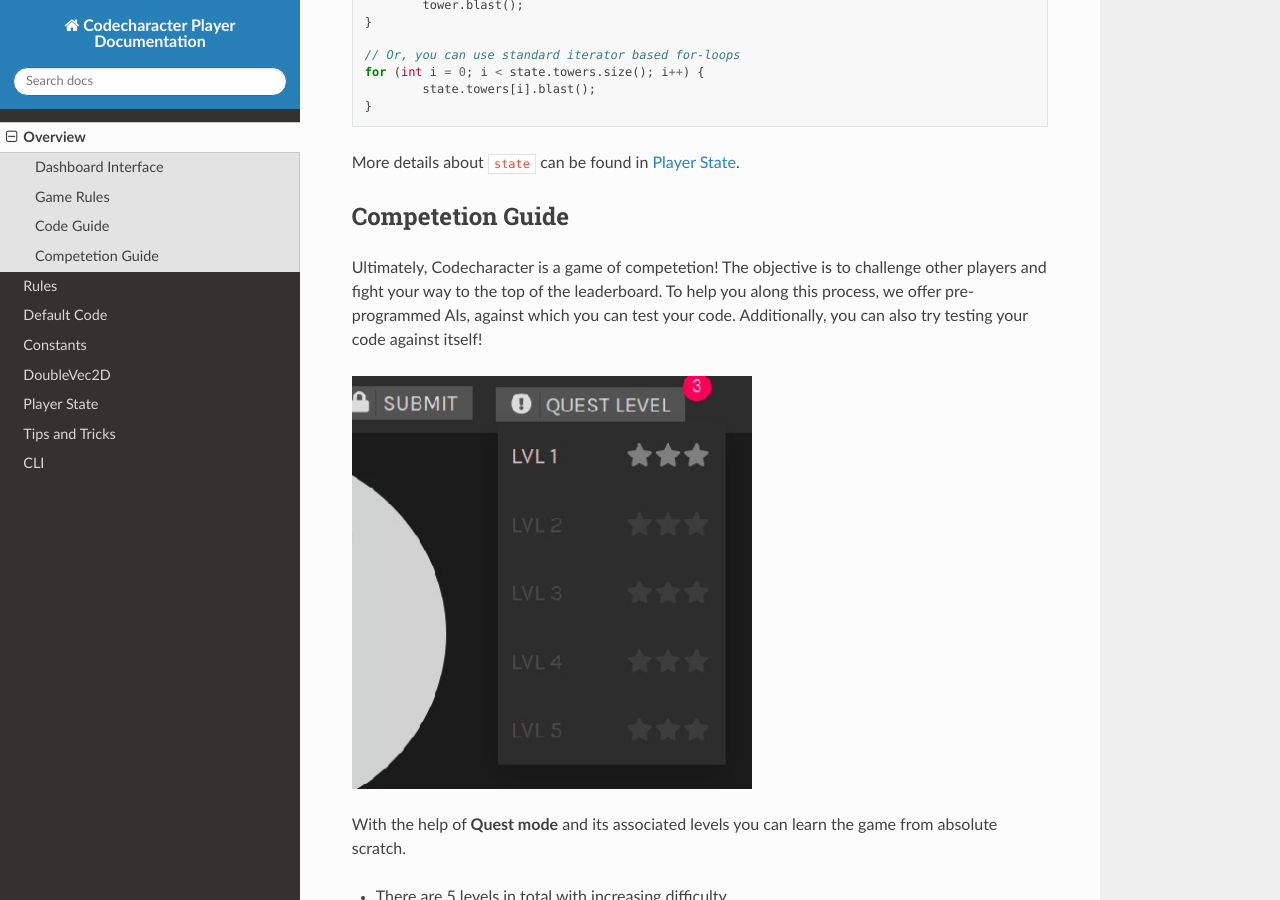
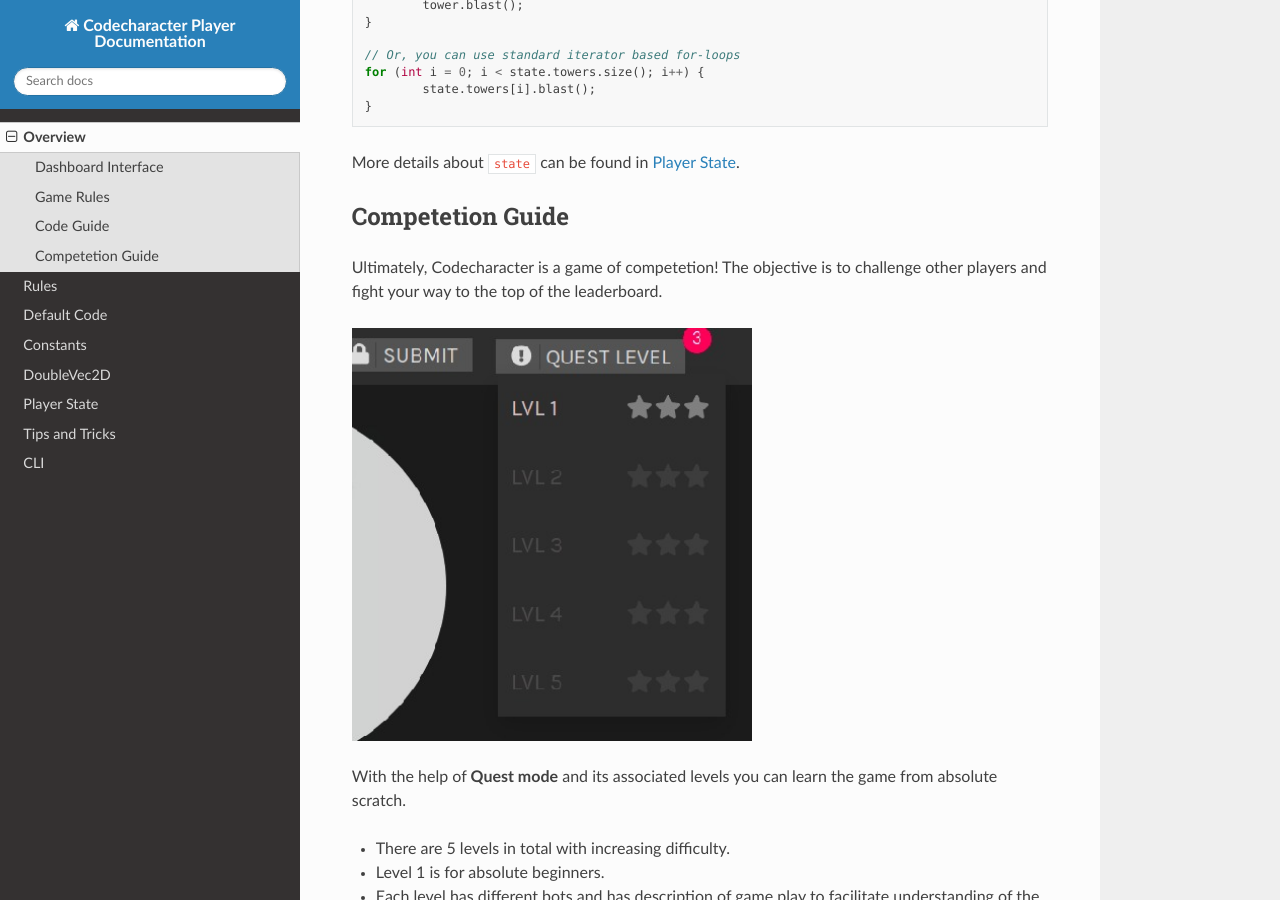
Before and after one commit to delta/codecharacter-player-docs-2020, a Sphinx documentation site: the page built from source/overview.rst, in a window 1280 px wide and 900 px high, scrolled down 4237 px. Built offline with Sphinx 7.4.7 and the Read the Docs theme 2.0.0, drawn with Linux system fonts in a browser that asks for light colours.

Commit message:
remove unnecessary line

```diff
--- a/source/overview.rst
+++ b/source/overview.rst
@@ -132,8 +132,7 @@
 -----------------
 
 Ultimately, Codecharacter is a game of competetion! The objective is to challenge other players and fight
-your way to the top of the leaderboard. To help you along this process, we offer pre-programmed AIs, against
-which you can test your code. Additionally, you can also try testing your code against itself!
+your way to the top of the leaderboard.
 
 .. figure:: _static/questmode.jpeg
    :width: 400px
```
